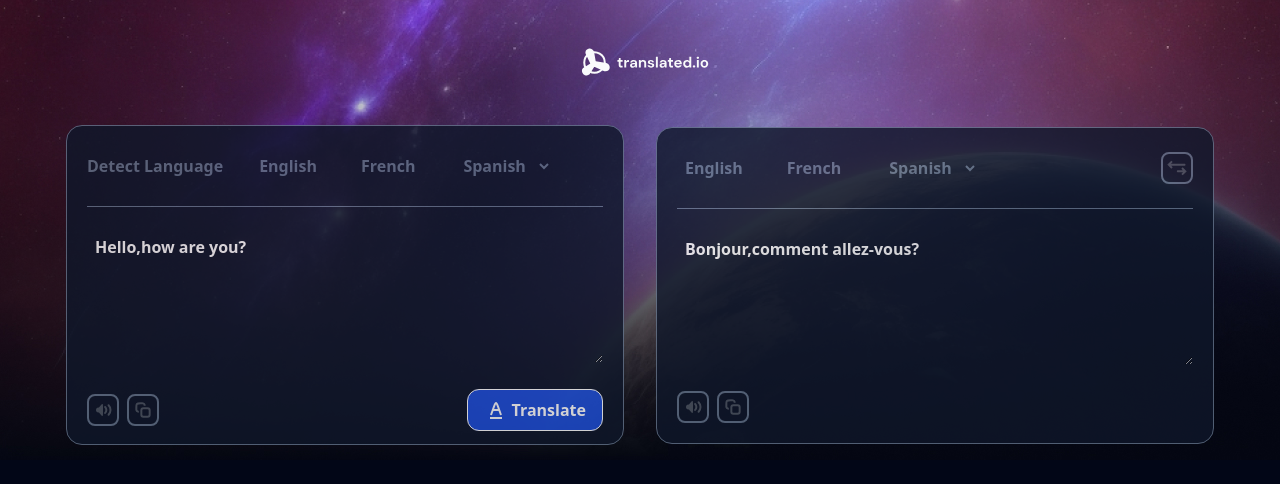
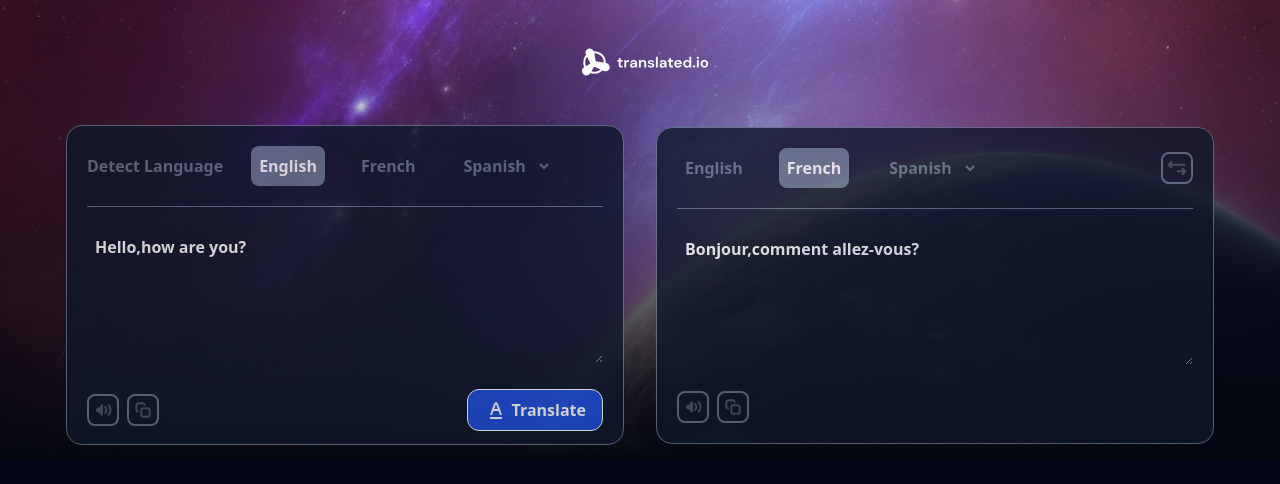
Before and after one commit to oseji/translator, a React (Vite) app: page / in a window 1280 px wide. Shown: the top 484 px of the page. Built offline with nearby package versions, Linux system fonts and the light colour scheme.

Commit message:
added active class to selected language

```diff
--- a/src/App.jsx
+++ b/src/App.jsx
@@ -219,7 +219,7 @@ function App() {
             <p className="hidden md:block">detect language</p>
 
             <p
-              className="language"
+              className="language activeLanguage"
               ref={headerLangRef[0]}
               onClick={(e) => {
                 toggleActiveClass(0);
@@ -297,7 +297,7 @@ function App() {
         <div className="translateContainer">
           <header>
             <p
-              className="language"
+              className="language "
               ref={translateLangRef[0]}
               onClick={(e) => {
                 toggleActiveClassTrans(0);
@@ -309,7 +309,7 @@ function App() {
             </p>
 
             <p
-              className="language"
+              className="language activeLanguage"
               ref={translateLangRef[1]}
               onClick={(e) => {
                 toggleActiveClassTrans(1);
```
